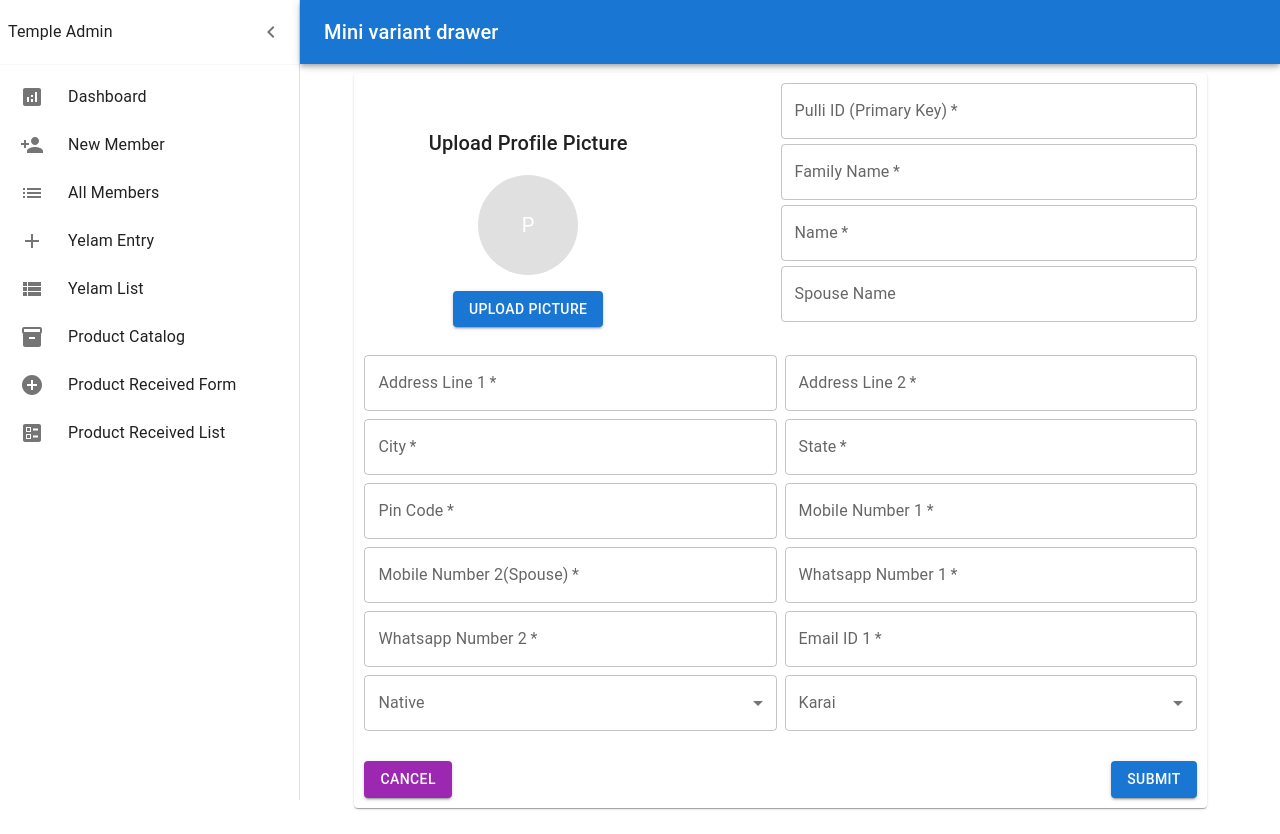
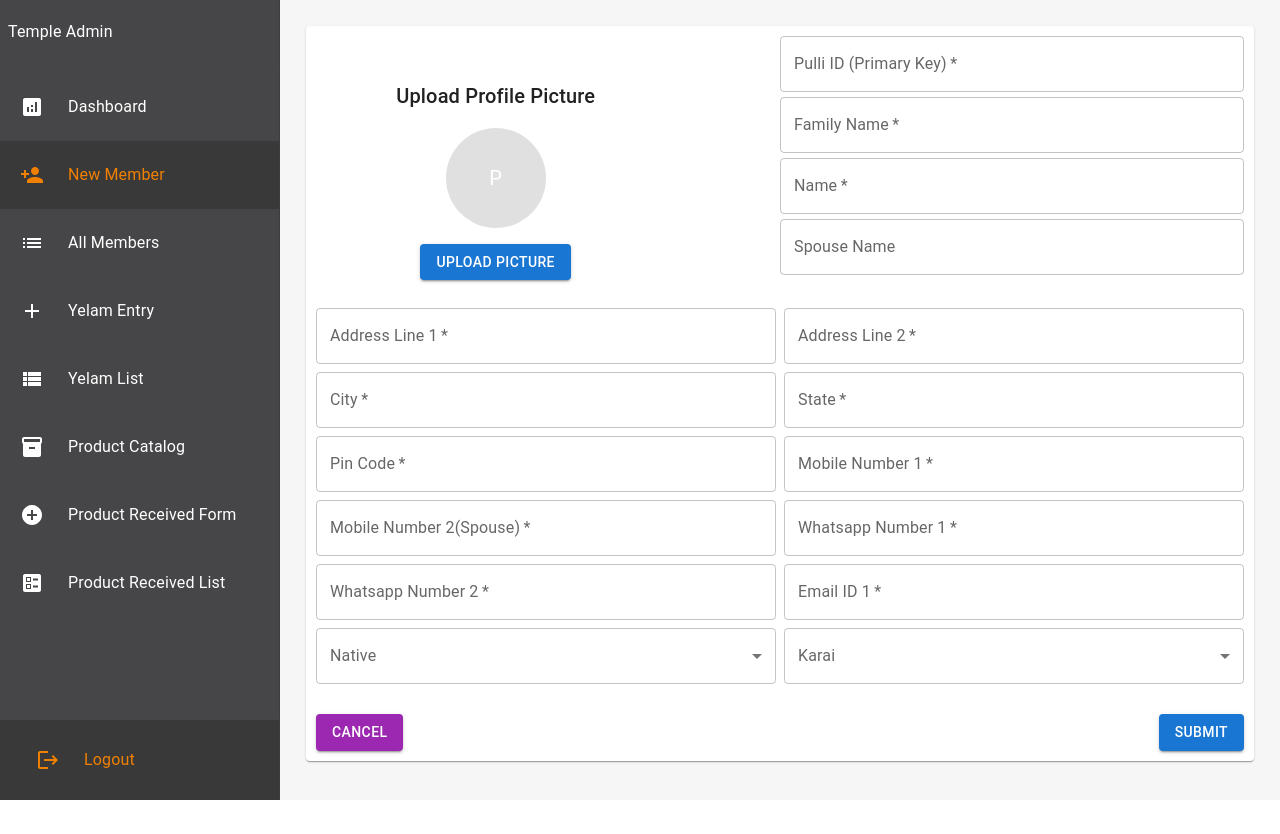
Before and after one commit to pattarkarthik/temple-admin, a React (Create React App) app: page /new-member in a window 1280 px wide. After the commit the page ends 800 px from the top, so only its background shows below. Built offline with nearby package versions, Linux system fonts and the light colour scheme; the HTML template or start-up script is replaced by a standard one.

Commit message:
color change

```diff
--- a/src/App.js
+++ b/src/App.js
@@ -16,7 +16,7 @@ import Login from "./pages/Login";
 // Layout for Protected Routes
 function ProtectedLayout() {
   return (
-    <Box sx={{ display: "flex" }}>
+    <Box sx={{ display: "flex", backgroundColor: "#f6f6f7" }}>
       <Sidenav />
       <Box sx={{ flex: 1, padding: 2 }}>
         <Routes>
--- a/src/components/Sidenav.js
+++ b/src/components/Sidenav.js
@@ -1,21 +1,16 @@
 import React from "react";
-import { styled, useTheme } from "@mui/material/styles";
+import { styled } from "@mui/material/styles";
 import Box from "@mui/material/Box";
 import MuiDrawer from "@mui/material/Drawer";
-import MuiAppBar from "@mui/material/AppBar";
-import Toolbar from "@mui/material/Toolbar";
 import List from "@mui/material/List";
 import CssBaseline from "@mui/material/CssBaseline";
 import Typography from "@mui/material/Typography";
 import Divider from "@mui/material/Divider";
-import IconButton from "@mui/material/IconButton";
-import MenuIcon from "@mui/icons-material/Menu";
-import ChevronLeftIcon from "@mui/icons-material/ChevronLeft";
 import ListItem from "@mui/material/ListItem";
 import ListItemButton from "@mui/material/ListItemButton";
 import ListItemIcon from "@mui/material/ListItemIcon";
 import ListItemText from "@mui/material/ListItemText";
-import { useNavigate } from "react-router-dom";
+import { useNavigate, useLocation } from "react-router-dom";
 import AddIcon from "@mui/icons-material/Add";
 import ListIcon from "@mui/icons-material/List";
 import PersonAddIcon from "@mui/icons-material/PersonAdd";
@@ -24,63 +19,18 @@ import Inventory2Icon from "@mui/icons-material/Inventory2";
 import AddCircleIcon from "@mui/icons-material/AddCircle";
 import BallotIcon from "@mui/icons-material/Ballot";
 import AnalyticsIcon from "@mui/icons-material/Analytics";
+import LogoutIcon from "@mui/icons-material/Logout";
 
-const drawerWidth = 300;
+const drawerWidth = 280;
 
-const openedMixin = (theme) => ({
-  width: drawerWidth,
-  transition: theme.transitions.create("width", {
-    easing: theme.transitions.easing.sharp,
-    duration: theme.transitions.duration.enteringScreen,
-  }),
-  overflowX: "hidden",
-});
-
-const closedMixin = (theme) => ({
-  transition: theme.transitions.create("width", {
-    easing: theme.transitions.easing.sharp,
-    duration: theme.transitions.duration.leavingScreen,
-  }),
-  overflowX: "hidden",
-  width: `calc(${theme.spacing(7)} + 1px)`,
-  [theme.breakpoints.up("sm")]: {
-    width: `calc(${theme.spacing(8)} + 1px)`,
-  },
-});
-
-const AppBar = styled(MuiAppBar, {
-  shouldForwardProp: (prop) => prop !== "open",
-})(({ theme, open }) => ({
-  zIndex: theme.zIndex.drawer + 1,
-  transition: theme.transitions.create(["width", "margin"], {
-    easing: theme.transitions.easing.sharp,
-    duration: theme.transitions.duration.leavingScreen,
-  }),
-  ...(open && {
-    marginLeft: drawerWidth,
-    width: `calc(100% - ${drawerWidth}px)`,
-    transition: theme.transitions.create(["width", "margin"], {
-      easing: theme.transitions.easing.sharp,
-      duration: theme.transitions.duration.enteringScreen,
-    }),
-  }),
-}));
-
-const Drawer = styled(MuiDrawer, {
-  shouldForwardProp: (prop) => prop !== "open",
-})(({ theme, open }) => ({
+const Drawer = styled(MuiDrawer)(({ theme }) => ({
   width: drawerWidth,
   flexShrink: 0,
   whiteSpace: "nowrap",
-  boxSizing: "border-box",
-  ...(open && {
-    ...openedMixin(theme),
-    "& .MuiDrawer-paper": openedMixin(theme),
-  }),
-  ...(!open && {
-    ...closedMixin(theme),
-    "& .MuiDrawer-paper": closedMixin(theme),
-  }),
+  "& .MuiDrawer-paper": {
+    width: drawerWidth,
+    backgroundColor: "#464547",
+  },
 }));
 
 const DrawerHeader = styled("div")(({ theme }) => ({
@@ -115,60 +65,44 @@ const pages = [
 ];
 
 export default function Sidenav() {
-  const theme = useTheme();
   const [open, setOpen] = React.useState(true);
   const navigate = useNavigate();
+  const location = useLocation(); // Get current route
 
   const handleNavigation = (url) => {
     navigate(url);
   };
 
   return (
-    <Box sx={{ display: "flex" }}>
+    <Box sx={{ display: "flex", height: "100vh" }}>
       <CssBaseline />
-      <AppBar position="fixed" open={open}>
-        <Toolbar sx={{ backgroundColor: "" }}>
-          <IconButton
-            color="inherit"
-            aria-label="open drawer"
-            onClick={() => setOpen(!open)}
-            edge="start"
-            sx={{
-              marginRight: 5,
-              ...(open && { display: "none" }),
-            }}
-          >
-            <MenuIcon />
-          </IconButton>
-          <Typography variant="h6" noWrap component="div">
-            Mini variant drawer
-          </Typography>
-        </Toolbar>
-      </AppBar>
-      <Drawer
-        variant="permanent"
-        open={open}
-        sx={{
-          "& .MuiDrawer-paper": {
-            // backgroundColor: "#3f51b5", // Change to your desired color
-          },
-        }}
-      >
+      <Drawer variant="permanent">
         <DrawerHeader>
-          <Typography>Temple Admin</Typography>
-
-          <IconButton onClick={() => setOpen(!open)}>
-            <ChevronLeftIcon />
-          </IconButton>
+          <Typography sx={{ color: "white" }}>Temple Admin</Typography>
         </DrawerHeader>
         <Divider />
-        <List>
+        <List
+          sx={{
+            flexGrow: 1,
+            display: "flex",
+            flexDirection: "column",
+            overflowY: "auto",
+          }}
+        >
           {pages.map((page) => (
-            <ListItem key={page.name} disablePadding sx={{ display: "block" }}>
+            <ListItem
+              key={page.name}
+              disablePadding
+              sx={{
+                display: "block",
+                backgroundColor:
+                  location.pathname === page.url ? "#393939" : "inherit", // Highlight selected item
+              }}
+            >
               <ListItemButton
                 onClick={() => handleNavigation(page.url)}
                 sx={{
-                  minHeight: 48,
+                  minHeight: 68,
                   justifyContent: open ? "initial" : "center",
                   px: 2.5,
                 }}
@@ -178,18 +112,55 @@ export default function Sidenav() {
                     minWidth: 0,
                     mr: open ? 3 : "auto",
                     justifyContent: "center",
+                    color: location.pathname === page.url ? "#f08001" : "white",
                   }}
                 >
                   {page.icon}
                 </ListItemIcon>
                 <ListItemText
                   primary={page.name}
-                  sx={{ opacity: open ? 1 : 0 }}
+                  sx={{
+                    opacity: open ? 1 : 0,
+                    color: location.pathname === page.url ? "#f08001" : "white",
+                  }}
                 />
               </ListItemButton>
             </ListItem>
           ))}
         </List>
+        <Divider />
+        <Box
+          sx={{
+            padding: "16px",
+            textAlign: "center",
+            color: "white",
+            backgroundColor: "#393939",
+          }}
+        >
+          <ListItemButton
+            sx={{
+              minHeight: 48,
+              justifyContent: open ? "initial" : "center",
+              px: 2.5,
+            }}
+          >
+            <LogoutIcon
+              sx={{
+                minWidth: 0,
+                mr: open ? 3 : "auto",
+                justifyContent: "center",
+                color: "#f08001",
+              }}
+            ></LogoutIcon>
+            <ListItemText
+              primary={"Logout"}
+              sx={{
+                opacity: open ? 1 : 0,
+                color: "#f08001",
+              }}
+            />
+          </ListItemButton>
+        </Box>
       </Drawer>
     </Box>
   );
--- a/src/components/TableList.js
+++ b/src/components/TableList.js
@@ -75,8 +75,6 @@ export default function TableList({ openEdit }) {
         overflow: "auto",
       }}
     >
-      {/* <Box height={50} /> */}
-
       <Autocomplete
         disablePortal
         id="combo-box-demo"
--- a/src/index.js
+++ b/src/index.js
@@ -4,8 +4,6 @@ import { createRoot } from "react-dom/client";
 import "./assets/scss/style.scss";
 import App from "./App";
 import reportWebVitals from "./reportWebVitals";
-import { BrowserRouter } from "react-router-dom";
-import Loader from "./components/loader/Loader";
 
 const rootElement = document.getElementById("root");
 const root = createRoot(rootElement);
--- a/src/pages/NewMember.js
+++ b/src/pages/NewMember.js
@@ -22,9 +22,7 @@ function NewMember() {
     <Box
       sx={{
         display: "flex",
-        marginTop: "5%",
-        marginLeft: "3%",
-        marginRight: "5%",
+
         padding: "10px",
       }}
     >
--- a/src/pages/YelamEntry.js
+++ b/src/pages/YelamEntry.js
@@ -199,14 +199,14 @@ function YelamEntry() {
   };
 
   return (
-    <Paper
+    <Box
       sx={{
         display: "flex",
+        flexDirection: "column",
         marginTop: "5%",
         marginLeft: "3%",
         marginRight: "5%",
         padding: "10px",
-        flexDirection: "column",
       }}
     >
       <Box>
@@ -219,7 +219,7 @@ function YelamEntry() {
         onSubmit={handleFormSubmit}
         title="Add New Member"
       />
-    </Paper>
+    </Box>
   );
 }
 
```
